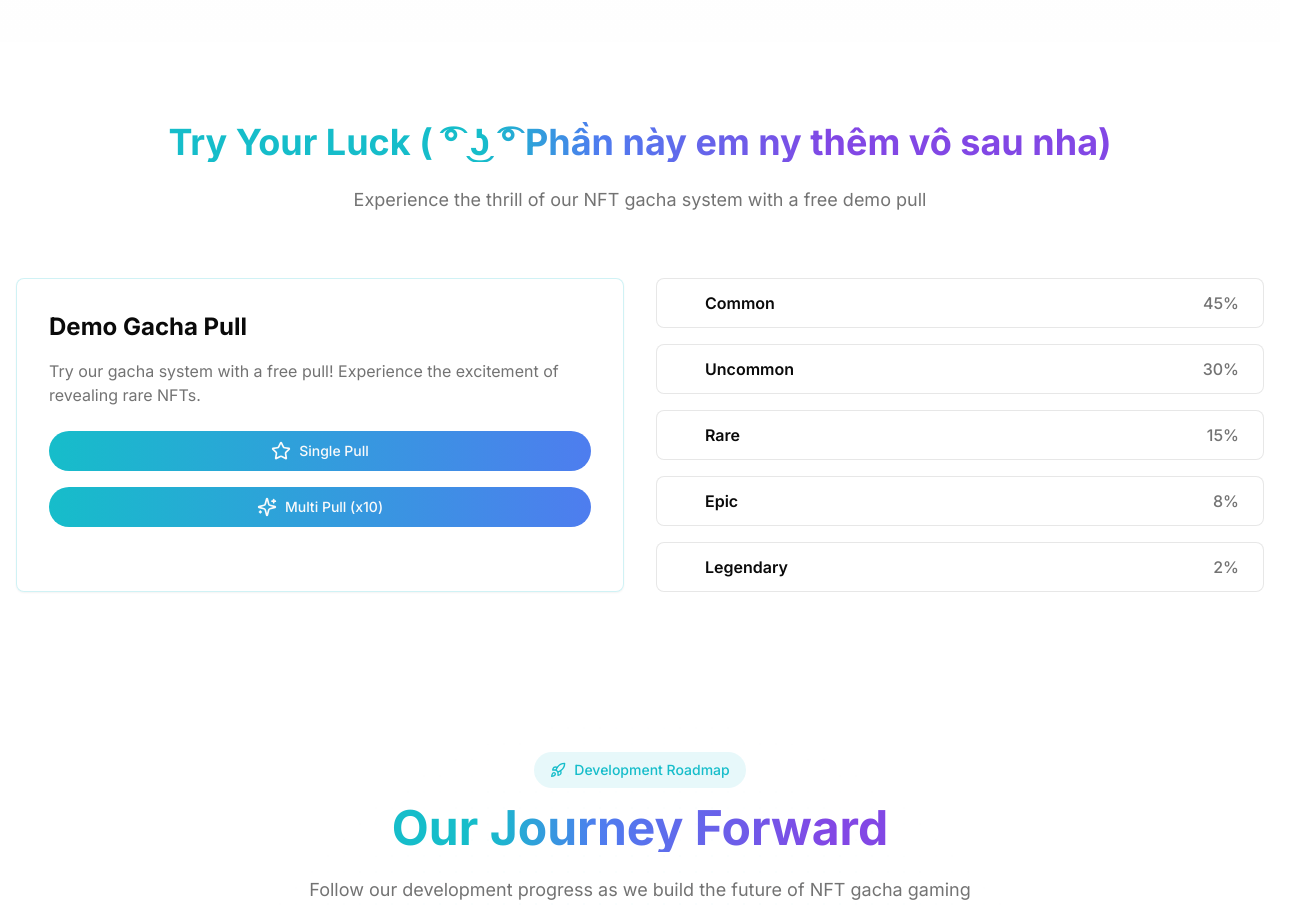
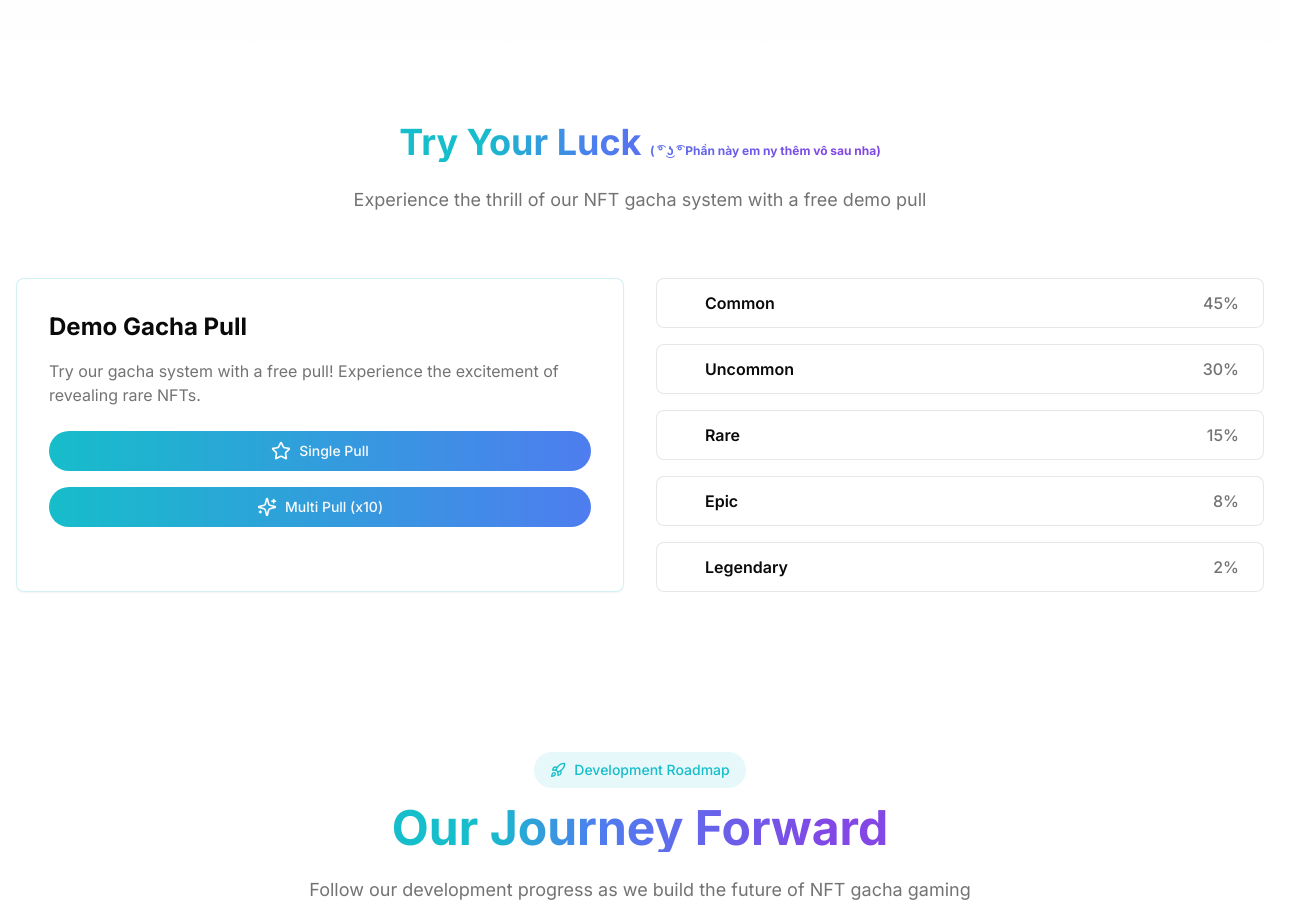
Before and after one commit to WeTranscend-labs/FE-Mysteria, a Next.js app: page / in a window 1280 px wide. Shown: the part 1540-2459 px from the top of the page, 1316 px wide, since content can reach past the window. Built offline with nearby package versions, Linux system fonts and the light colour scheme.

Commit message:
feat ✨: update DemoSection heading to include additional text

```diff
--- a/components/sections/demo-section.tsx
+++ b/components/sections/demo-section.tsx
@@ -14,7 +14,7 @@ export function DemoSection() {
           className="text-center mb-16"
         >
           <h2 className="text-3xl md:text-4xl font-bold mb-6 bg-gradient-mysteria bg-clip-text text-transparent">
-            Try Your Luck (  ͡° ͜ʖ ͡° Phần này em ny thêm vô sau nha)
+            Try Your Luck <span className="text-xs"> (  ͡° ͜ʖ ͡° Phần này em ny thêm vô sau nha)</span>
           </h2>
           <p className="text-lg text-muted-foreground max-w-2xl mx-auto">
             Experience the thrill of our NFT gacha system with a free demo pull
```
